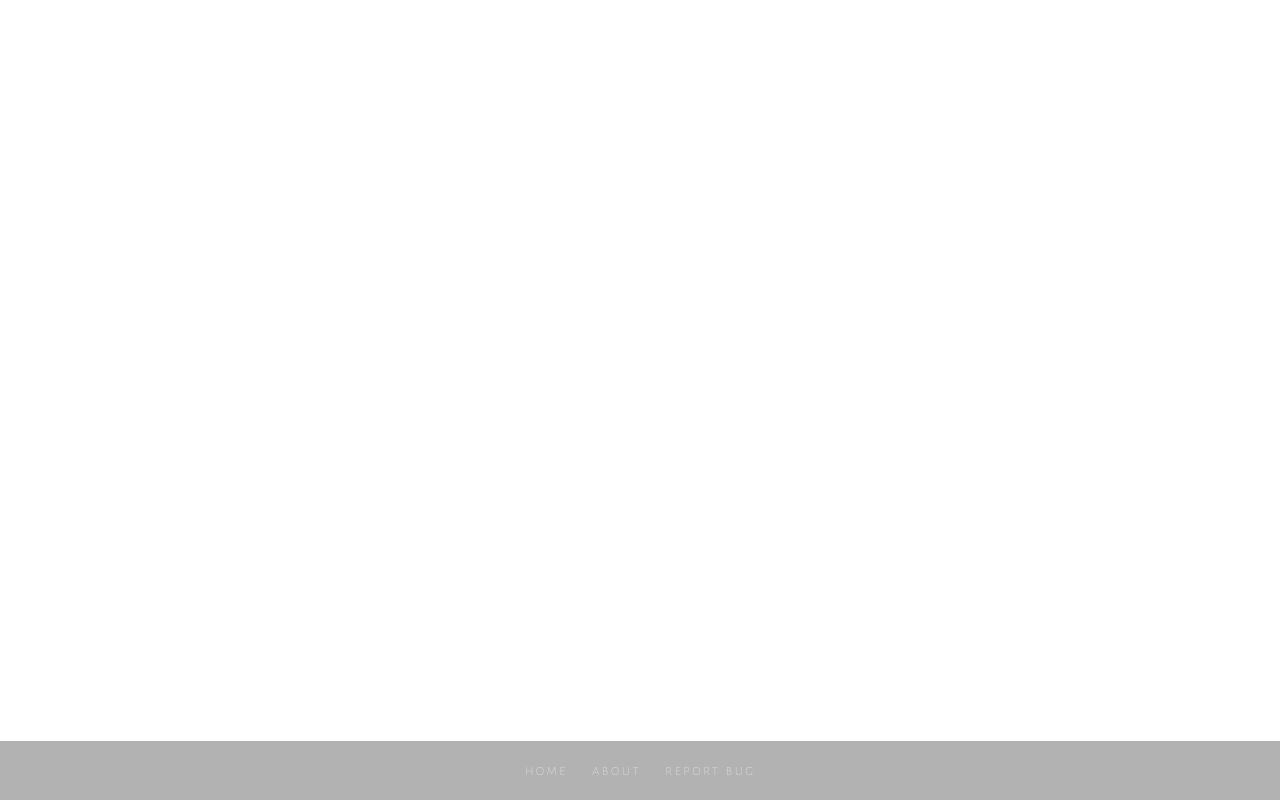
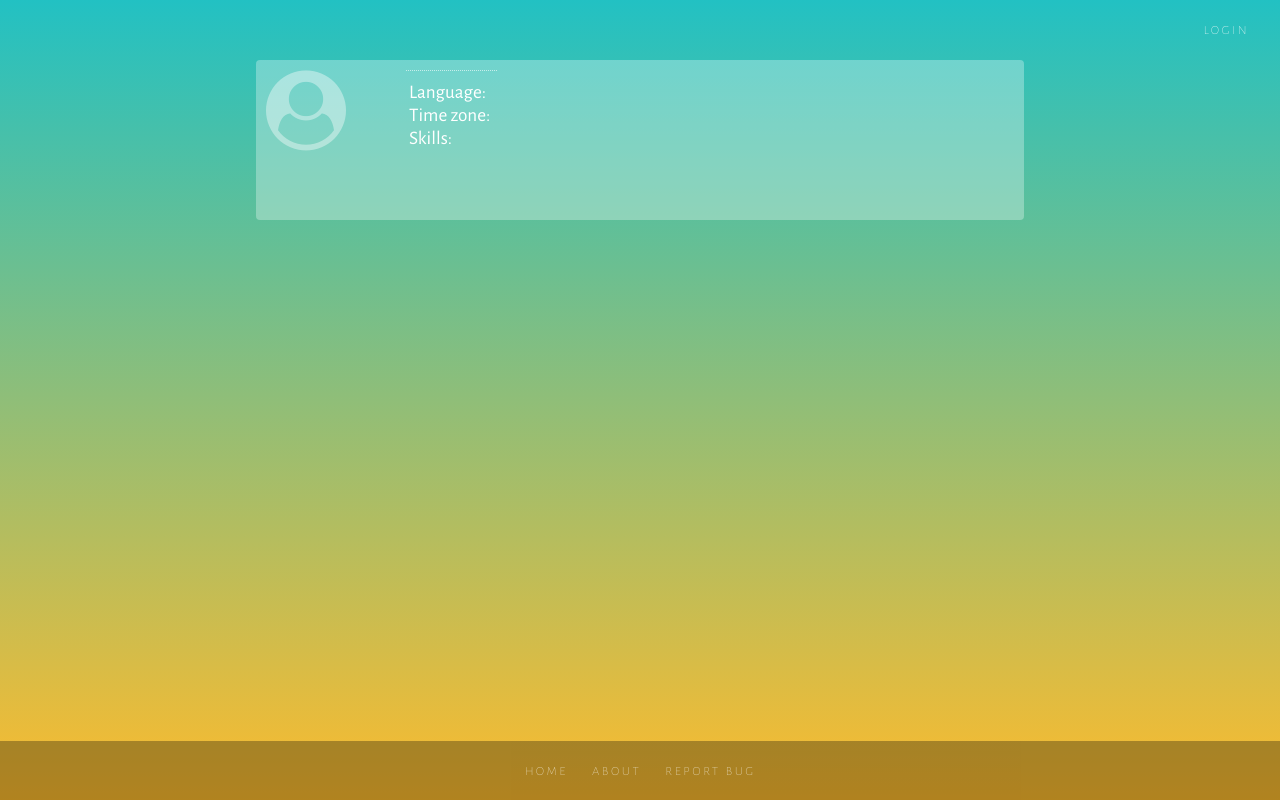
Before and after one commit to ursa-majors/co-ment, a React app in the folder client/: page /viewprofile/1 in a window 1280 px wide. Built offline with nearby package versions, Linux system fonts and the light colour scheme; no server answers.

Commit message:
split profile into view and edit components

```diff
--- a/client/src/App.jsx
+++ b/client/src/App.jsx
@@ -14,6 +14,7 @@ import EditPost from './containers/EditPost';
 import Logout from './containers/Logout';
 import MentorPath from './containers/MentorPath';
 import ViewPost from './containers/ViewPost';
+import ViewProfile from './containers/ViewProfile';
 
 class App extends React.Component {
 
@@ -33,6 +34,7 @@ class App extends React.Component {
               <Route path="/posts" component={Posts} />
               <Route path="/logout" component={Logout} />
               <Route path="/viewpost/:id" component={ViewPost} />
+              <Route path="/viewprofile/:id" component={ViewProfile} />
               <Route path="/editpost/:id?" component={EditPost} />
               <Route path="/mentorpath" component={MentorPath} />
             </Switch>
--- a/client/src/containers/Posts.jsx
+++ b/client/src/containers/Posts.jsx
@@ -18,7 +18,6 @@ class Posts extends React.Component {
     })
     .then((response) => {
       this.props.actions.setPosts(response.data);
-      console.log(this.props.posts.entries);
     })
     .catch((error) => {
       console.log(error);
--- a/client/src/containers/Profile.jsx
+++ b/client/src/containers/Profile.jsx
@@ -46,9 +46,8 @@ class Profile extends React.Component {
       },
     })
     .then((response) => {
-      console.log('39',this.props.appState);
        this.props.actions.updateProfile(response.data.user, () => {
-        console.log('41',this.props.appState);
+        // console.log('41',this.props.appState);
        });
        this.setState({
         profile: {
@@ -124,17 +123,17 @@ class Profile extends React.Component {
     });
     }
 
-// comma or enter in skill field triggers addSkill
+// comma or enter or tab in skill field triggers addSkill
   handleKeyPressAdd(e) {
-    if(e.charCode === 44 || e.which === 44 || e.charCode === 13 || e.which === 13) {
+    if(e.charCode === 44 || e.which === 44 || e.charCode === 13 || e.which === 13 || e.charCode === 9 || e.which === 9 ) {
       e.preventDefault();
       this.addSkill();
          }
     }
 
-// enter triggers removeSkill on icon/button focus
+// enter or delete triggers removeSkill on icon/button focus
   handleKeyPressRemove(e) {
-if(e.charCode === 13 || e.which === 13) {
+if(e.charCode === 13 || e.which === 13 || e.charCode === 8 || e.which === 8) {
   this.removeSkill(e);
      }
 }
--- a/client/src/containers/ViewPost.jsx
+++ b/client/src/containers/ViewPost.jsx
@@ -77,7 +77,7 @@ class ViewPost extends React.Component {
             </div>
             <div className="preview__text">
               <span className="preview__text--bold">Author: </span>
-              <Link to={`/profile/${this.props.posts.currentPost.author_id}`}>
+              <Link to={`/viewprofile/${this.props.posts.currentPost.author_id}`}>
                 {this.props.posts.currentPost.author}
               </Link>
             </div>
--- /dev/null
+++ b/client/src/containers/ViewProfile.jsx
@@ -0,0 +1,78 @@
+import React from 'react';
+import { connect } from 'react-redux';
+import { bindActionCreators } from 'redux';
+import axios from 'axios';
+
+import * as Actions from '../store/actions';
+
+class ViewProfile extends React.Component {
+
+  constructor(props) {
+     super(props);
+     this.state = {
+      profile: {}
+      }
+    }
+
+  componentDidMount(){
+    const profileId = this.props.match.params.id;
+    console.log(profileId);
+    //axios default headers
+    axios.defaults.baseURL = 'https://co-ment.glitch.me';
+    axios.defaults.headers.common['Authorization'] = `Bearer ${this.props.appState.authToken}`;
+    axios.get(`/api/profile/${profileId}`)
+      .then((result) => {
+        this.setState({ profile: result.data });
+       })
+      .catch((error) => {
+        console.log(error);
+      });
+  }
+
+
+  render() {
+    const skillsDisp = this.state.profile.certs ?
+    this.state.profile.certs.join(', ') : '';
+
+    return (
+      <div className="profile">
+        <div className="preview">
+          <div className="preview__image-wrap">
+          {this.state.profile.ghProfile && this.state.profile.ghProfile.avatar_url ?
+            <img className="preview__image" src={this.state.profile.ghProfile.avatar_url } alt={this.state.profile.ghProfile.name}/> :
+            <i className="fa fa-user-circle fa-5x preview__icon" aria-hidden="true"></i>
+          }
+          </div>
+          <div className="preview__text-wrap">
+            <div className="preview__username">{this.state.profile.username}</div>
+            {this.state.profile.ghProfile && <div className="preview__text">{this.state.profile.ghProfile.name}</div> }
+            <div className="preview__text">
+              <span className="preview__text--bold">Language: &nbsp;</span>
+               {this.state.profile.pref_lang}
+            </div>
+            <div className="preview__text">
+              <span className="preview__text--bold">Time zone: &nbsp;</span>
+               {this.state.profile.time_zone}
+            </div>
+            <div className="preview__text">
+              <span className="preview__text--bold">Skills: &nbsp;</span>
+              <ul className="preview__skill-list">{skillsDisp}</ul>
+            </div>
+
+          </div>
+        </div>
+        </div>
+
+    );
+  }
+}
+
+const mapStateToProps = state => ({
+  appState: state.appState,
+});
+
+const mapDispatchToProps = dispatch => ({
+  actions: bindActionCreators(Actions, dispatch),
+});
+
+export default connect(mapStateToProps, mapDispatchToProps)(ViewProfile);
--- a/client/src/store/actions/index.js
+++ b/client/src/store/actions/index.js
@@ -10,6 +10,7 @@ export const SET_LOGIN_PWD = 'SET_LOGIN_PWD';
 export const SET_LOGIN_ERROR = 'SET_LOGIN_ERROR';
 export const CLEAR_LOGIN_PWD = 'CLEAR_LOGIN_PWD';
 export const UPDATE_PROFILE = 'UPDATE_PROFILE';
+export const SET_PROFILE_VIEW = 'SET_PROFILE_VIEW';
 
 export function login(token, profile) {
   return ({
--- a/client/src/store/reducers/appState.js
+++ b/client/src/store/reducers/appState.js
@@ -26,7 +26,7 @@ function appState(state = INITIAL_STATE, action) {
       return INITIAL_STATE;
 
     case UPDATE_PROFILE:
-      return update(state, { profile: { $set: action.payload } })
+      return update(state, { profile: { $set: action.payload } });
 
     default:
       return state;
--- a/client/src/styles/_profile.scss
+++ b/client/src/styles/_profile.scss
@@ -151,4 +151,5 @@
     background: #22c1c3;
     background: -webkit-linear-gradient(to bottom, #22c1c3, #fdbb2d);
     background: linear-gradient(to bottom, #22c1c3, #fdbb2d);
+    height: 100vh;
   }
```
Also changed, not shown: client/src/containers/Post.jsx (deleted, +0 -9 lines).
